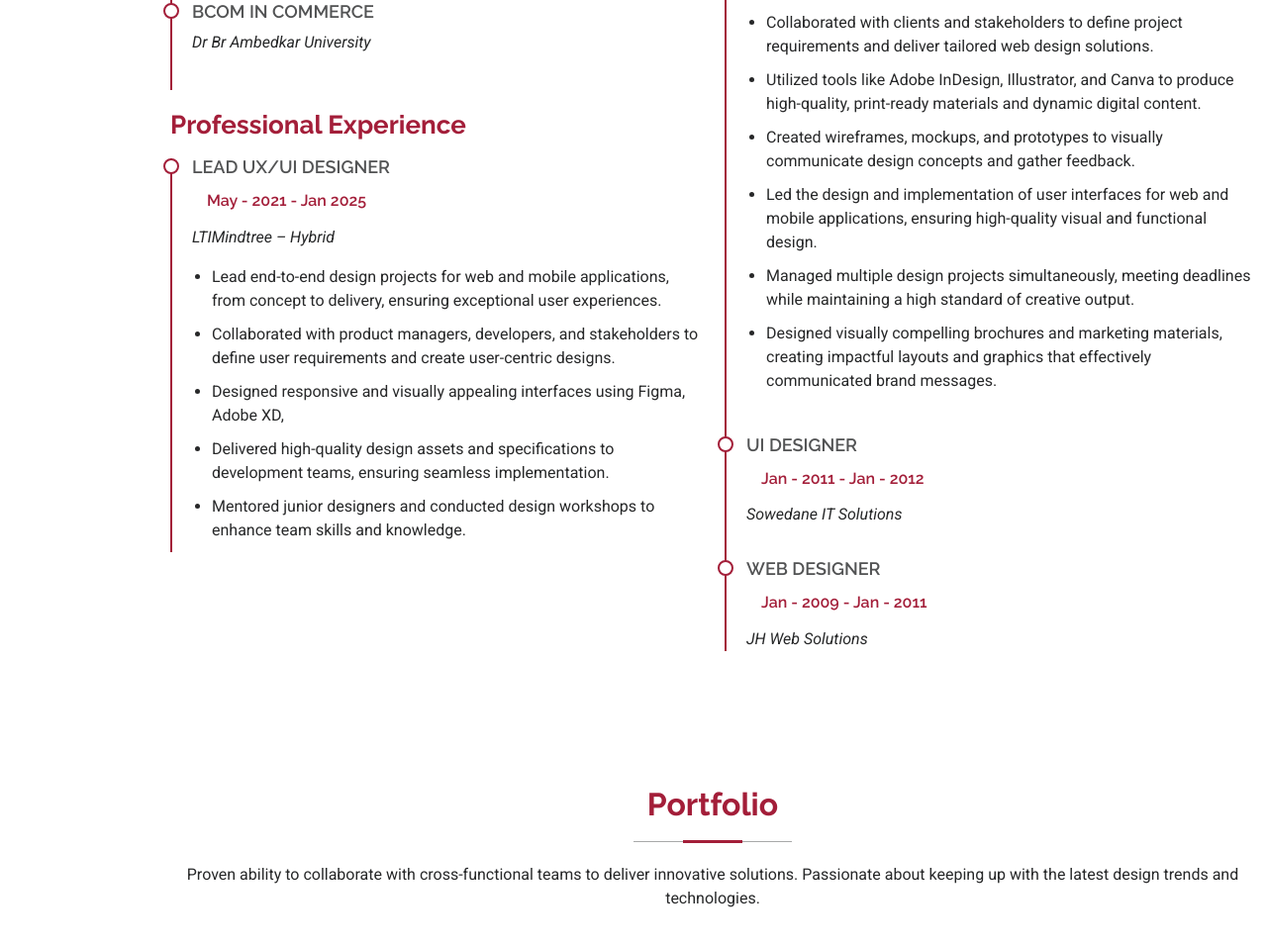
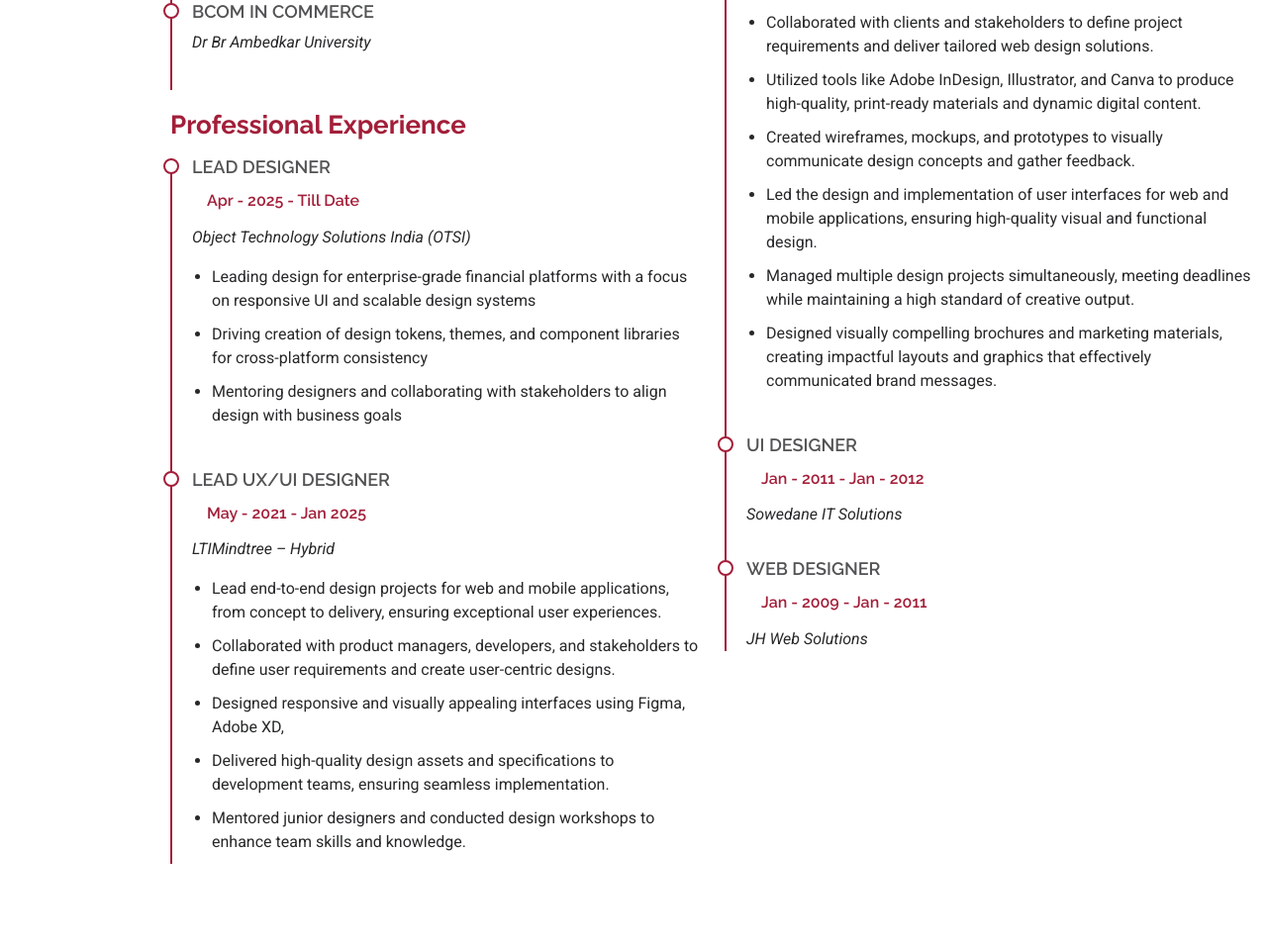
Before and after one commit to Md-sultan/designer, a plain HTML site: page index.html in a window 1280 px wide. Shown: the part 1860-2816 px from the top of the page at 99% size. Drawn offline with Linux system fonts and the light colour scheme.

Commit message:
resume updated
add......

```diff
--- a/index.html
+++ b/index.html
@@ -164,6 +164,16 @@
               <p><em>Dr Br Ambedkar University</em></p>
             </div><!-- Edn Resume Item -->
             <h3 class="resume-title">Professional Experience</h3>
+            <div class="resume-item">
+              <h4>Lead Designer</h4>
+              <h5>Apr - 2025 - Till Date</h5>
+              <p><em>Object Technology Solutions India (OTSI)  </em></p>
+              <ul>
+                <li>Leading design for enterprise-grade financial platforms with a focus on responsive UI and scalable design systems</li>
+                <li>Driving creation of design tokens, themes, and component libraries for cross-platform consistency</li>
+                <li>Mentoring designers and collaborating with stakeholders to align design with business goals</li>
+              </ul>
+            </div><!-- Edn Resume Item -->
             <div class="resume-item">
               <h4>Lead UX/UI Designer </h4>
               <h5>May - 2021 - Jan 2025</h5>
```
Also changed, not shown: 1 other file.
